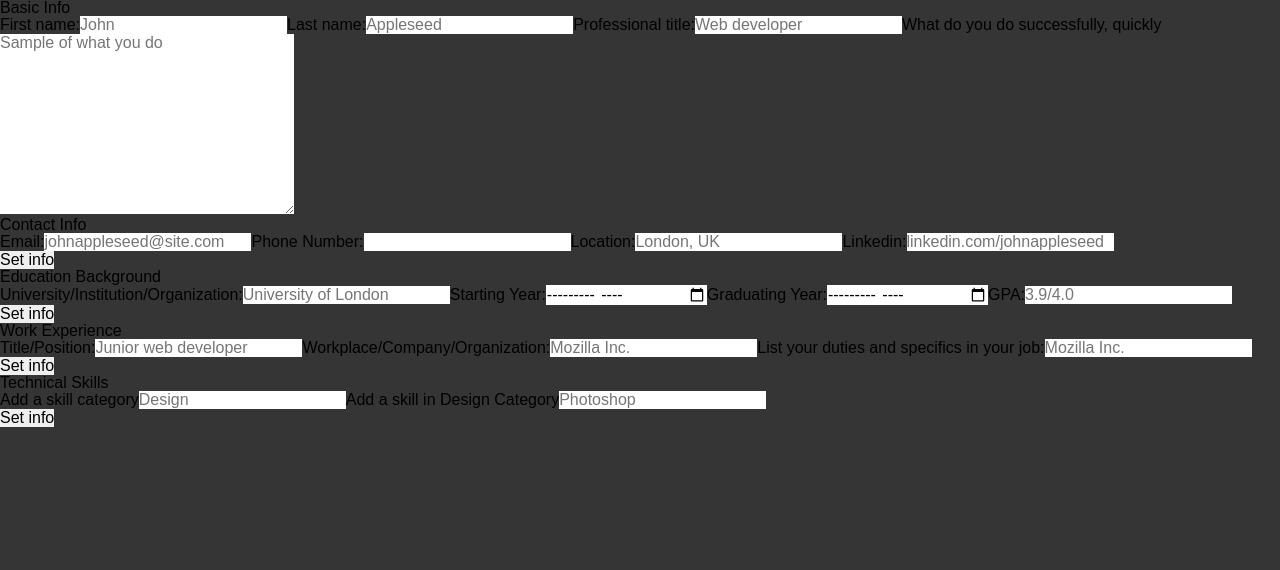
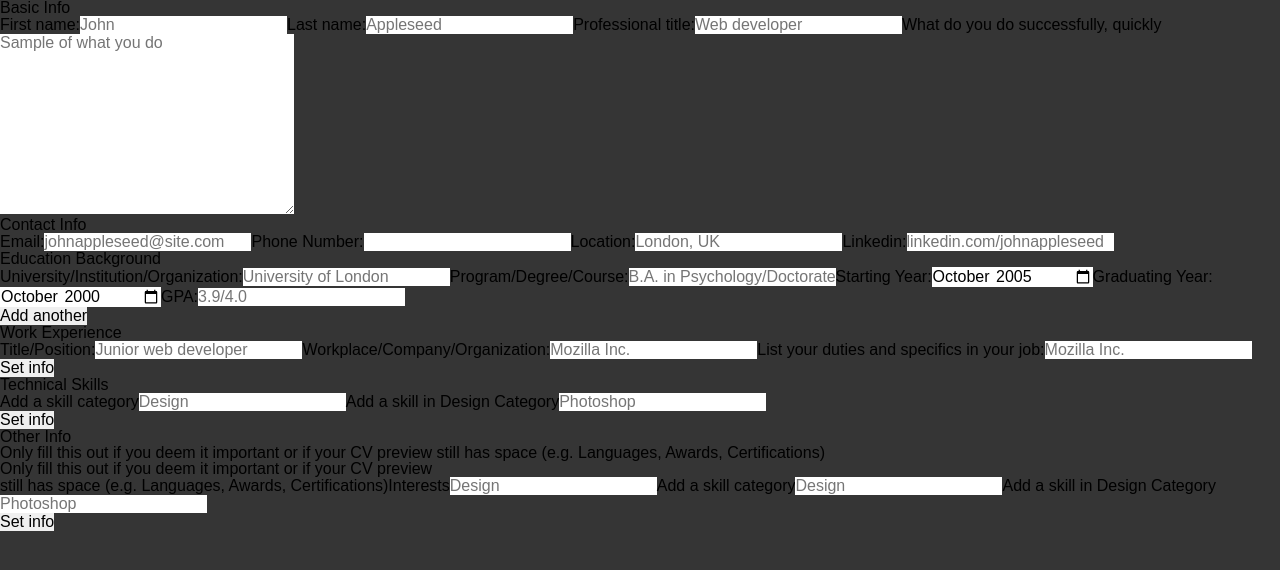
Before and after one commit to renchester/cv-generator, a React app: page / in a window 1280 px wide. Shown: the top 570 px of the page. Built offline with nearby package versions, Linux system fonts and the light colour scheme; the HTML template or start-up script is replaced by a standard one.

Commit message:
Add submit handler to education info form component

```diff
--- a/src/components/editors/Editor.jsx
+++ b/src/components/editors/Editor.jsx
@@ -11,10 +11,15 @@ function Editor(props) {
     handleSubmit,
     handleBasicInfoChanges,
     handleContactInfoChanges,
+    handleEducationInfoChanges,
+    handleEducationInfoSubmit,
   } = props;
 
   return (
     <div className="editor">
+      {/*
+        BASIC INFO FORM
+       */}
       <form
         className="form form__container form__basic-info"
         onSubmit={handleSubmit}
@@ -25,6 +30,9 @@ function Editor(props) {
           handleChange={handleBasicInfoChanges}
         />
       </form>
+      {/*
+        CONTACT INFO FORM
+      */}
       <form
         className="form form__container form__contact-info"
         onSubmit={handleSubmit}
@@ -34,20 +42,26 @@ function Editor(props) {
           data={formData.contactInfo}
           handleChange={handleContactInfoChanges}
         />
+      </form>
+      {/*
+        EDUCATION INFO FORM
+      */}
+      <form
+        className="form form__container form__education-info"
+        onSubmit={handleEducationInfoSubmit}
+      >
+        <h1 className="form-title">Education Background</h1>
+        <EducationInfo
+          data={formData.educationInfo}
+          handleChange={handleEducationInfoChanges}
+        />
         <button type="submit" className="btn btn__submit">
-          Set info
+          Add another
         </button>
       </form>
-      <form
-        className="form form__container form__education-info"
-        onSubmit={handleSubmit}
-      >
-        <h1 className="form-title">Education Background</h1>
-        <EducationInfo data={formData.educationInfo} />
-        <button type="submit" className="btn btn__submit">
-          Set info
-        </button>
-      </form>
+      {/*
+        EXPERIENCE INFO FORM
+      */}
       <form
         className="form form__container form__experience-info"
         onSubmit={handleSubmit}
@@ -58,6 +72,9 @@ function Editor(props) {
           Set info
         </button>
       </form>
+      {/*
+        SKILLS INFO FORM
+      */}
       <form
         className="form form__container form__skills-info"
         onSubmit={handleSubmit}
@@ -68,18 +85,24 @@ function Editor(props) {
           Set info
         </button>
       </form>
-      {formData.otherInfo[0].category && (
+      {/*
+        OTHER INFO FORM
+      */}
       <form
         className="form form__container form__other-info"
         onSubmit={handleSubmit}
       >
         <h1 className="form-title">Other Info</h1>
+        <span>
+          Only fill this out if you deem it important or if your CV preview
+          still has space (e.g. Languages, Awards, Certifications)
+        </span>
+
         <OtherInfo data={formData.otherInfo} />
         <button type="submit" className="btn btn__submit">
           Set info
         </button>
       </form>
-      )}
     </div>
   );
 }
--- a/src/components/editors/EducationInfo.jsx
+++ b/src/components/editors/EducationInfo.jsx
@@ -11,12 +11,22 @@ function EducationInfo() {
         />
       </label>
       <label className="form-label">
+        Program/Degree/Course:
+        <input
+          type="text"
+          name="degreeProgram"
+          className="form-input form-input__degree-program"
+          placeholder="B.A. in Psychology/Doctorate in Philosophy"
+        />
+      </label>
+      <label className="form-label">
         Starting Year:
         <input
           type="month"
           name="startingYear"
           className="form-input form-input__starting-year"
           min="1900-01"
+          value="2005-10"
           placeholder="2010"
         />
       </label>
@@ -27,6 +37,7 @@ function EducationInfo() {
           name="graduatingYear"
           className="form-input form-input__graduating-year"
           min="1900-01"
+          value="2000-10"
           placeholder="2014"
         />
       </label>
```
Lines whose indentation alone changed are shown as unchanged.
